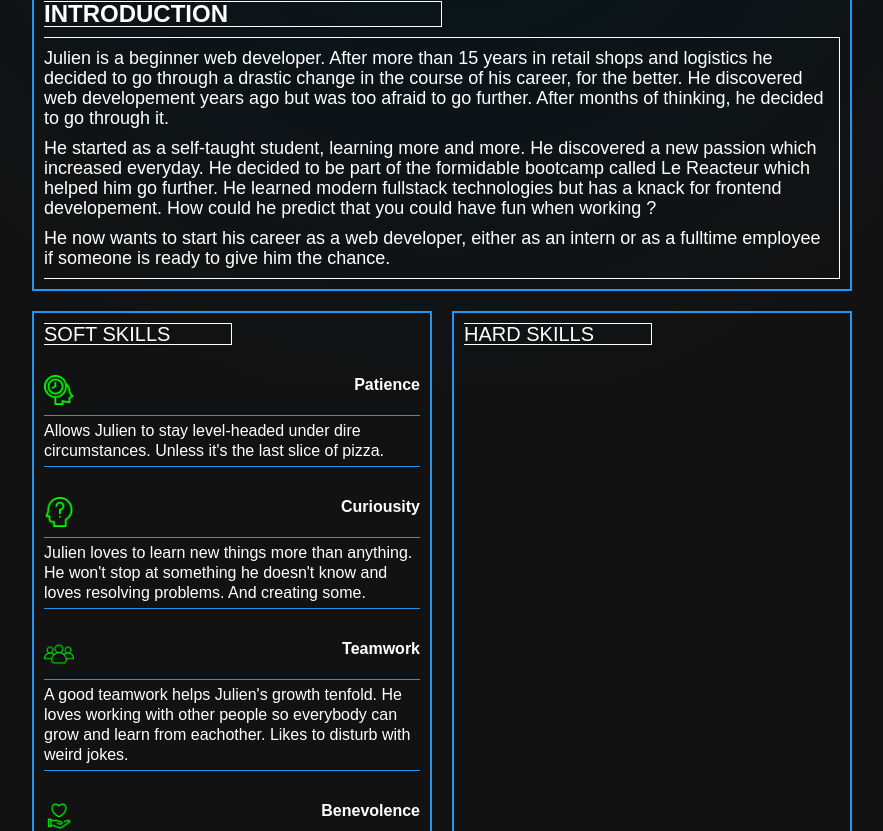
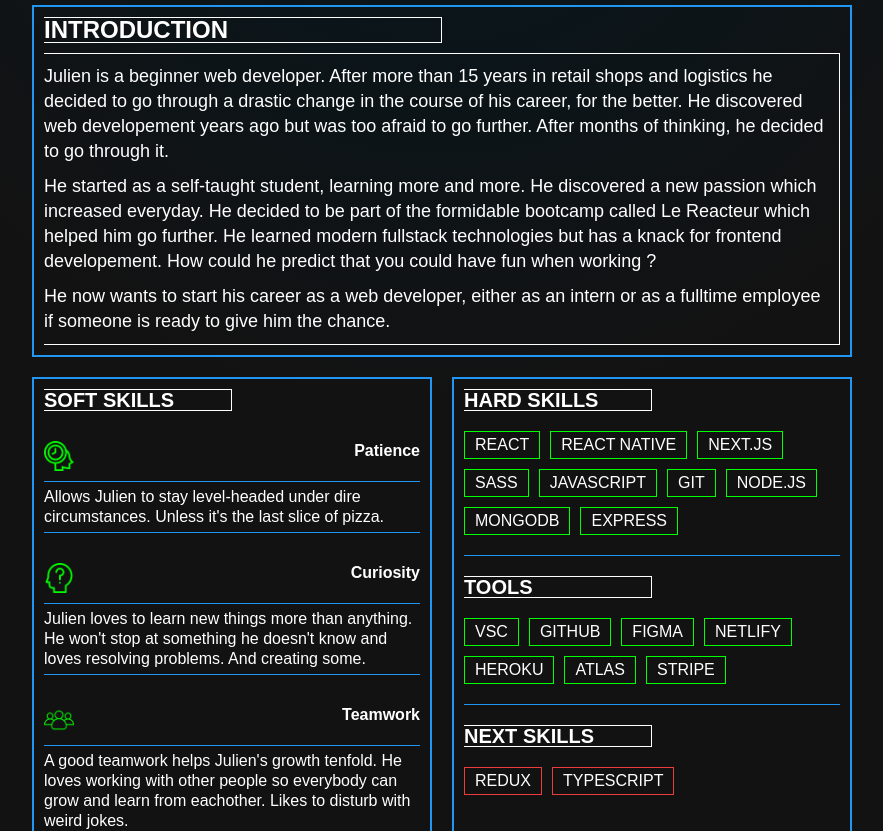
Before and after one commit to Julien-Allard/next-my-portfolio, a Next.js app: page / in a window 1280 px wide. Shown: the part 411-1242 px from the top of the page, without its empty margins (198-1081 px from the left). Built offline with nearby package versions, Linux system fonts and the light colour scheme.

Commit message:
Feat: homepage over

```diff
--- /dev/null
+++ b/components/Navbar.js
@@ -0,0 +1,5 @@
+import React from "react";
+
+export default function Navbar() {
+  return <div>Navbar</div>;
+}
--- a/package.json
+++ b/package.json
@@ -16,7 +16,8 @@
     "react-glitch-effect": "^3.1.0",
     "react-typed": "^1.2.0",
     "react-typical": "^0.1.3",
-    "sass": "^1.51.0"
+    "sass": "^1.51.0",
+    "uuid": "^8.3.2"
   },
   "devDependencies": {
     "eslint": "8.15.0",
--- a/pages/_app.js
+++ b/pages/_app.js
@@ -1,7 +1,13 @@
+import Navbar from "../components/Navbar";
 import "../styles/globals.css";
 
 function MyApp({ Component, pageProps }) {
-  return <Component {...pageProps} />;
+  return (
+    <>
+      <Navbar />
+      <Component {...pageProps} />
+    </>
+  );
 }
 
 export default MyApp;
--- a/pages/index.js
+++ b/pages/index.js
@@ -1,4 +1,5 @@
 import Head from "next/head";
+import { v4 as uuidv4 } from "uuid";
 import Image from "next/image";
 import styles from "../styles/Home.module.scss";
 import Typed from "react-typed";
@@ -8,6 +9,30 @@ import Group from "../assets/img/group.png";
 import Kindness from "../assets/img/kindness.png";
 
 export default function Home() {
+  const skills = [
+    "REACT",
+    "REACT NATIVE",
+    "NEXT.JS",
+    "SASS",
+    "JAVASCRIPT",
+    "GIT",
+    "NODE.JS",
+    "MONGODB",
+    "EXPRESS",
+  ];
+
+  const tools = [
+    "VSC",
+    "GITHUB",
+    "FIGMA",
+    "NETLIFY",
+    "HEROKU",
+    "ATLAS",
+    "STRIPE",
+  ];
+
+  const futureSkills = ["REDUX", "TYPESCRIPT"];
+
   return (
     <div className={styles.container}>
       <header>
@@ -39,7 +64,7 @@ export default function Home() {
               <span>
                 <Typed
                   strings={["Julien Allard"]}
-                  typeSpeed={40}
+                  typeSpeed={100}
                   showCursor={false}
                 />
               </span>
@@ -47,7 +72,7 @@ export default function Home() {
             <li>
               <span className={styles.data}>AGE :</span>
               <span>
-                <Typed strings={["36"]} typeSpeed={40} showCursor={false} />
+                <Typed strings={["36"]} typeSpeed={100} showCursor={false} />
               </span>
             </li>
             <li>
@@ -55,7 +80,7 @@ export default function Home() {
               <span>
                 <Typed
                   strings={["Web Developer"]}
-                  typeSpeed={40}
+                  typeSpeed={100}
                   showCursor={false}
                 />
               </span>
@@ -65,7 +90,7 @@ export default function Home() {
               <span>
                 <Typed
                   strings={["Beginner"]}
-                  typeSpeed={40}
+                  typeSpeed={100}
                   showCursor={false}
                 />
               </span>
@@ -75,10 +100,9 @@ export default function Home() {
               <span>
                 <Typed
                   strings={[
-                    "React, React Native, Next.js, TypeScript, JavaScript, SASS, Node.js, MongoDB",
+                    "React, React Native, Next.js, JavaScript, SASS, Node.js, MongoDB",
                   ]}
                   typeSpeed={40}
-                  showCursor={false}
                 />
               </span>
             </li>
@@ -126,7 +150,7 @@ export default function Home() {
               <div className={styles.logoContainer}>
                 <Image src={Curiosity} alt="curiosity logo" />
               </div>
-              <p>Curiousity</p>
+              <p>Curiosity</p>
             </div>
             <p className={styles.skillDescription}>
               Julien loves to learn new things more than anything. He won't stop
@@ -158,6 +182,29 @@ export default function Home() {
           </article>
           <article>
             <h3>HARD SKILLS</h3>
+            <div className={styles.hardSkills}>
+              {skills.map((elem) => {
+                return <p key={uuidv4()}>{elem}</p>;
+              })}
+            </div>
+            <span className={styles.separator}></span>
+            <h3>TOOLS</h3>
+            <div className={styles.hardSkills}>
+              {tools.map((elem) => {
+                return <p key={uuidv4()}>{elem}</p>;
+              })}
+            </div>
+            <span className={styles.separator}></span>
+            <h3>NEXT SKILLS</h3>
+            <div className={styles.hardSkills}>
+              {futureSkills.map((elem) => {
+                return (
+                  <p className={styles.futureSkills} key={uuidv4()}>
+                    {elem}
+                  </p>
+                );
+              })}
+            </div>
           </article>
         </section>
       </main>
--- a/styles/Home.module.scss
+++ b/styles/Home.module.scss
@@ -95,7 +95,7 @@
       }
 
       p {
-        line-height: 20px;
+        line-height: 25px;
         font-size: 18px;
       }
     }
@@ -103,11 +103,13 @@
     .skills {
       max-width: 820px;
       display: flex;
+      justify-content: center;
       flex-wrap: wrap;
       gap: 20px;
 
       article {
-        width: 400px;
+        min-width: 400px;
+        flex: 1;
         border: 2px solid #2196f3;
         padding: 10px;
         display: flex;
@@ -120,7 +122,7 @@
           border-bottom: 1px solid #fff;
           width: 50%;
           font-size: 20px;
-        }
+          font-weight: 700;
         }
 
         div {
@@ -143,6 +145,30 @@
           }
         }
 
+        .hardSkills {
+          display: flex;
+          flex-wrap: wrap;
+          justify-content: flex-start;
+          gap: 10px;
+          margin-bottom: 10px;
+
+          p {
+            border: 1px solid #00ff00;
+            padding: 5px 10px;
+            font-weight: 400;
+          }
+
+          .futureSkills {
+            border: 1px solid #ee3b3b;
+          }
+        }
+
+        .separator {
+          border-top: 1px solid #2196f3;
+          margin: 0 0 10px 0;
+        }
+      }
+
       .skillDescription {
         border-bottom: 1px solid #2196f3;
         border-top: 1px solid #2196f3;
```
Also changed, not shown: 2 other files (tests, documents, lock files or other folders). Lines whose indentation alone changed are shown as unchanged.
